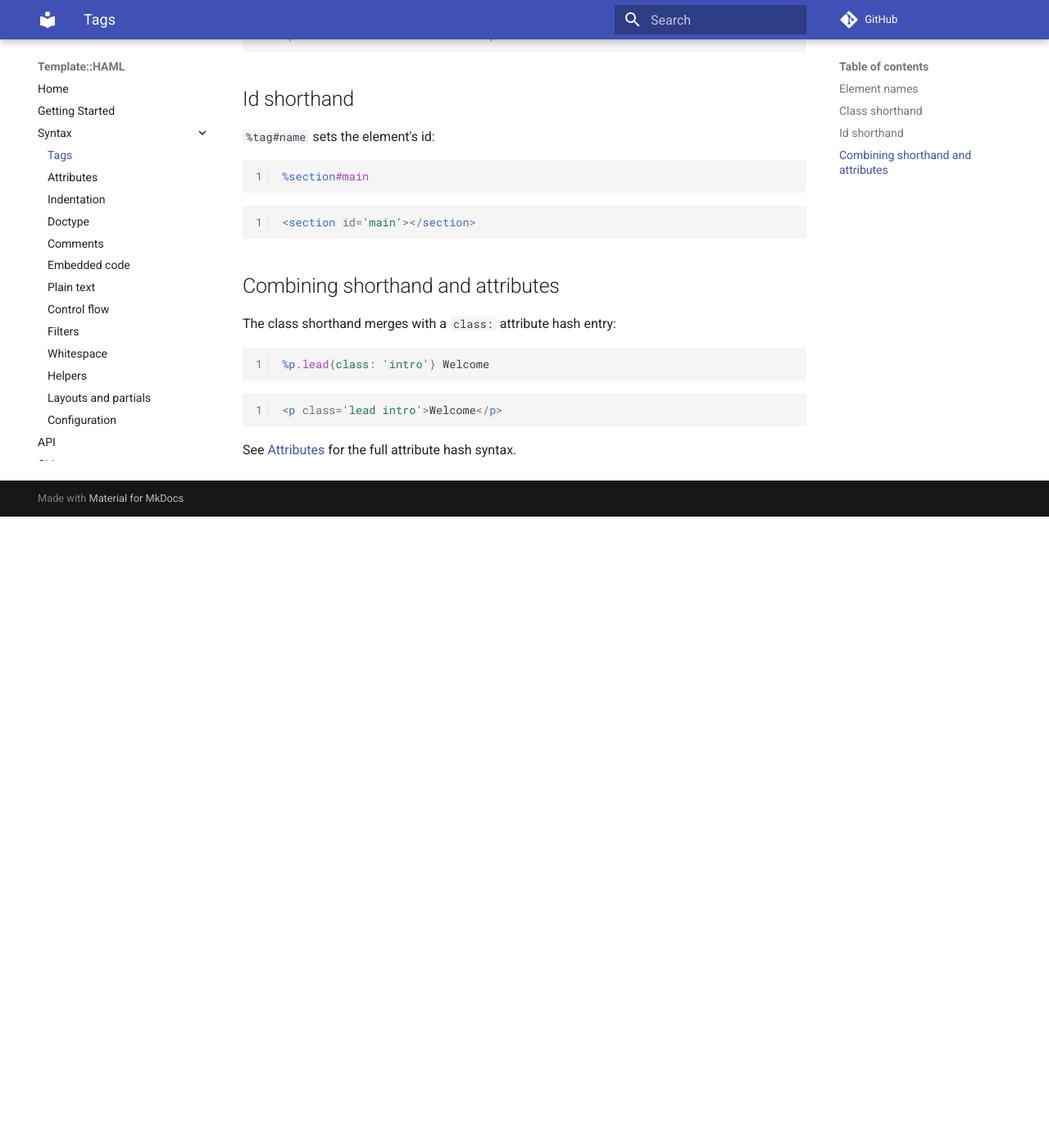
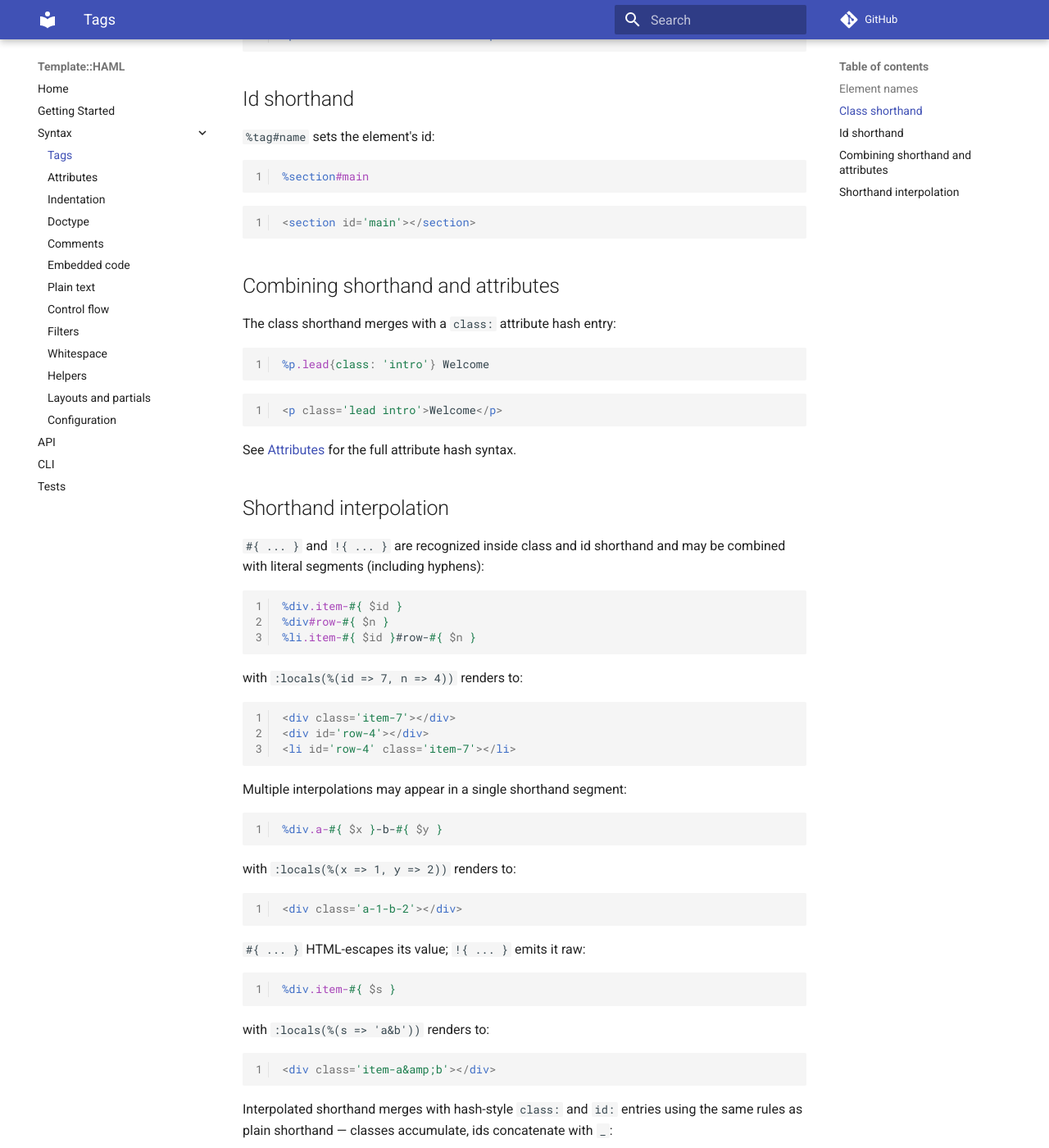
Before and after one commit to gdonald/Template-HAML, an MkDocs documentation site: the page built from docs-src/docs/syntax/tags.md, in a window 1280 px wide and 1400 px high, scrolled down 1044 px. Shown: the whole window at 82% size. Built offline with MkDocs 1.6.1 and Material for MkDocs 9.7.7, drawn with Linux system fonts in a browser that asks for light colours; comment, search, counter and statistics services are not loaded; before the commit the page ends 1674 px from its top, so only the background shows below that; some of the changed text lies outside the part shown.

Commit message:
Add tag shorthand interpolation

````diff
--- a/docs-src/docs/syntax/tags.md
+++ b/docs-src/docs/syntax/tags.md
@@ -71,3 +71,75 @@ The class shorthand merges with a `class:` attribute hash entry:
 ```
 
 See [Attributes](attributes.md) for the full attribute hash syntax.
+
+## Shorthand interpolation
+
+`#{ ... }` and `!{ ... }` are recognized inside class and id shorthand and
+may be combined with literal segments (including hyphens):
+
+```haml
+%div.item-#{ $id }
+%div#row-#{ $n }
+%li.item-#{ $id }#row-#{ $n }
+```
+
+with `:locals(%(id => 7, n => 4))` renders to:
+
+```html
+<div class='item-7'></div>
+<div id='row-4'></div>
+<li id='row-4' class='item-7'></li>
+```
+
+Multiple interpolations may appear in a single shorthand segment:
+
+```haml
+%div.a-#{ $x }-b-#{ $y }
+```
+
+with `:locals(%(x => 1, y => 2))` renders to:
+
+```html
+<div class='a-1-b-2'></div>
+```
+
+`#{ ... }` HTML-escapes its value; `!{ ... }` emits it raw:
+
+```haml
+%div.item-#{ $s }
+```
+
+with `:locals(%(s => 'a&b'))` renders to:
+
+```html
+<div class='item-a&amp;b'></div>
+```
+
+Interpolated shorthand merges with hash-style `class:` and `id:` entries
+using the same rules as plain shorthand — classes accumulate, ids
+concatenate with `_`:
+
+```haml
+%p.item-#{ $id }{class: 'active'}
+%p#row-#{ $n }{id: 'extra'}
+```
+
+with `:locals(%(id => 9, n => 5))` renders to:
+
+```html
+<p class='active item-9'></p>
+<p id='row-5_extra'></p>
+```
+
+To produce a literal `#{...}` in a shorthand segment, escape the `#` with
+a backslash:
+
+```haml
+%div.literal-\#{x}
+```
+
+renders to:
+
+```html
+<div class='literal-#{x}'></div>
+```
````
Also changed, not shown: README.md, 10 other files.
